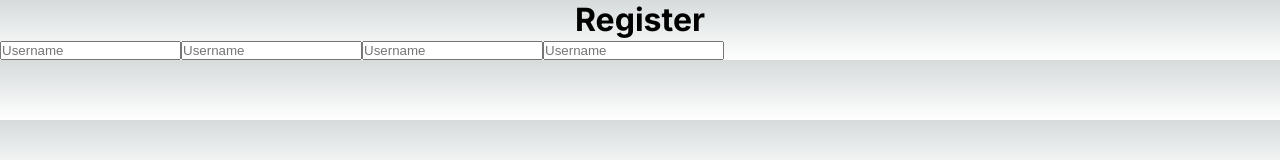
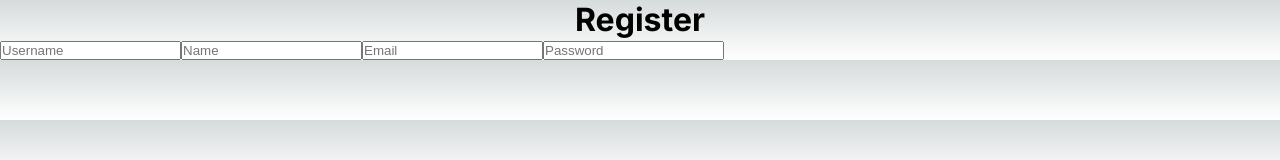
Before and after one commit to Shakeb100/MajorMatch, a Next.js app: page /Register in a window 1280 px wide. Shown: the top 160 px of the page. Built offline with nearby package versions, Linux system fonts and the light colour scheme.

Commit message:
Finished adding text boxed with respective titles to webpage

```diff
--- a/app/Register/page.js
+++ b/app/Register/page.js
@@ -21,10 +21,10 @@ export default function Register() {
     <div style={{width: '100%', maxWidth: '400', margin: '0' }}>
       <h1 style={{ fontSize: '24', textAlign: 'center', marginBottom: '10'}}>Register</h1>
       <form>
-      <input type='text' name='username' value={formData.username} onChange={handleChange} placeholder='Username' />
-      <input type='text' name='name' value={formData.username} onChange={handleChange} placeholder='Username' />
-      <input type='text' name='email' value={formData.username} onChange={handleChange} placeholder='Username' />
-      <input type='text' name='password' value={formData.username} onChange={handleChange} placeholder='Username' />
+        <input type='text' name='username' value={formData.username} onChange={handleChange} placeholder='Username' />
+        <input type='text' name='name' value={formData.name} onChange={handleChange} placeholder='Name' />
+        <input type='text' name='email' value={formData.email} onChange={handleChange} placeholder='Email' />
+        <input type='text' name='password' value={formData.password} onChange={handleChange} placeholder='Password' />
 
 
 
```
